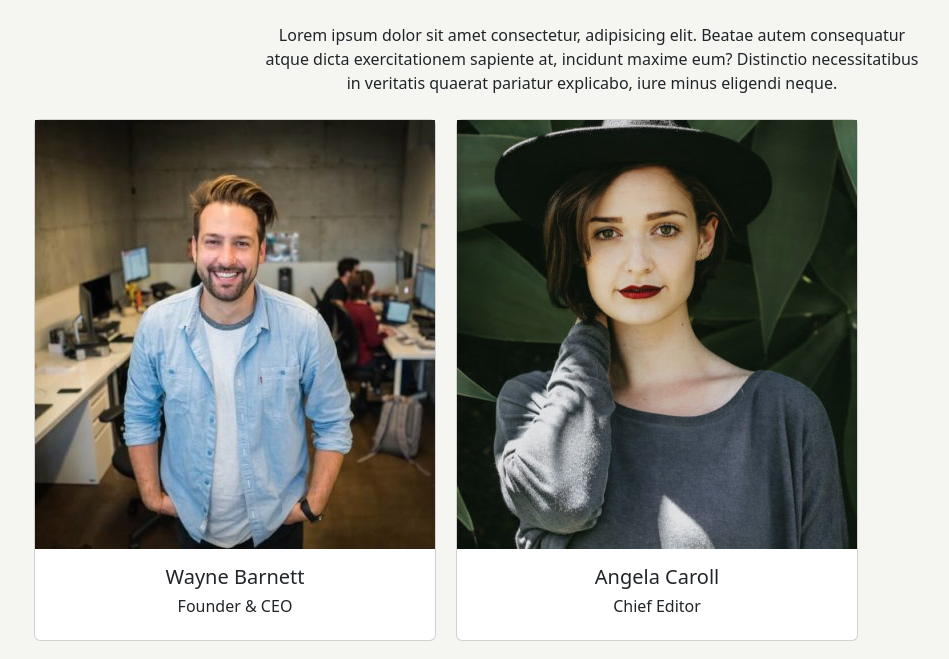
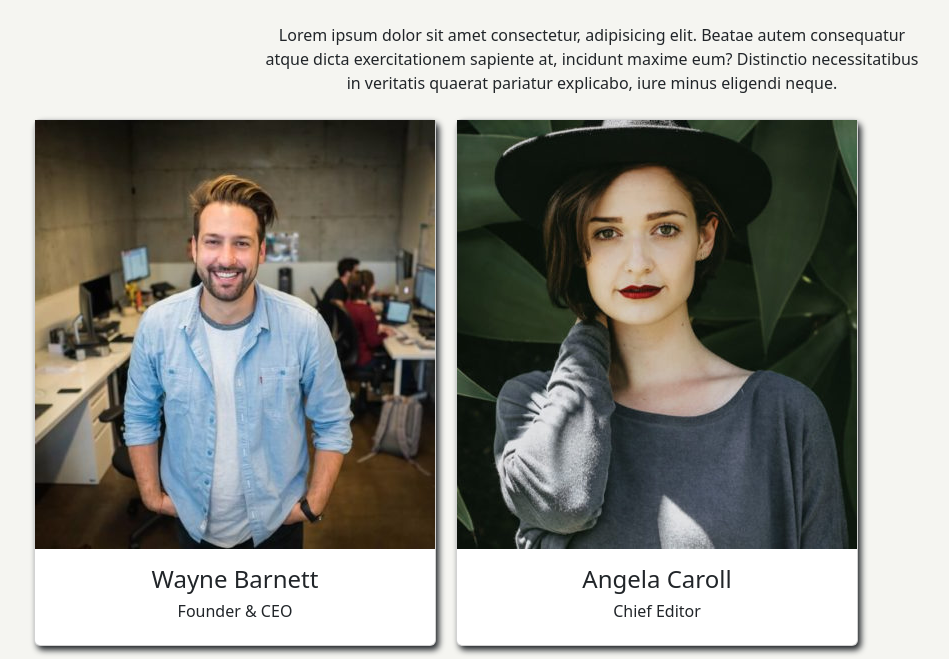
Before and after one commit to FrancescoCauzzi/js-our-team, a plain HTML site: page index.html in a window 1280 px wide. Shown: the part 121-780 px from the top of the page, without its empty margins (48-997 px from the left). Drawn offline with nearby package versions, Linux system fonts and the light colour scheme.

Commit message:
feat: aggiunti commenti

```diff
--- a/css/style.css
+++ b/css/style.css
@@ -10,6 +10,7 @@ body {
 
 .__output-div {
   gap: 20px;
+  /* box-shadow: 2px 4px 6px; */
 }
 
 p {
--- a/js/script.js
+++ b/js/script.js
@@ -78,7 +78,8 @@ function printTeamInfoInPage(team, containerEl) {
     myLi.innerHTML = `Worker ${i + 1}: `;
     for (const key in worker) {
       let mySpan = document.createElement("span");
-      mySpan.innerHTML = `${key}: ${worker[key]} `;
+      // altro metodo element.innerHTML += `${key}: ${worker[key]}`
+      mySpan.innerHTML = ` ${key}: ${worker[key]}`;
       myLi.append(mySpan);
     }
     containerEl.append(myLi);
@@ -99,22 +100,27 @@ function printTeamInfoInPage(team, containerEl) {
 
 function generateCards(arr, containerEl) {
   for (let i = 0; i < arr.length; i++) {
+    // creo l'elemento div con la classe card di BS
     let myCardDiv = document.createElement("div");
     myCardDiv.classList.add("card");
     myCardDiv.style.width = `calc(100% / 3 * 1 - (20px / 3 *2));`;
-    let img = document.createElement("img");
-    img.setAttribute("src", `img/${arr[i].image}`);
-    myCardDiv.append(img);
+    myCardDiv.style.boxShadow = "3px 4px 6px";
     containerEl.append(myCardDiv);
+    // creo l'immagine da appendere all'elemento card e lo appendo al dic 'card'
+    let imgEl = document.createElement("img");
+    imgEl.setAttribute("src", `img/${arr[i].image}`);
+    myCardDiv.append(imgEl);
+    // creo l'elemento cardBody 'div' da appendere all'elemento di classe 'card'
     let cardBodyEl = document.createElement("div");
     cardBodyEl.classList.add("card-body");
     cardBodyEl.style.textAlign = "center";
     myCardDiv.append(cardBodyEl);
-    let cardBodyTitleEl = document.createElement("h5");
+    // creo l'elemento h4 e lo appendo all'elem 'cardBody'
+    let cardBodyTitleEl = document.createElement("h4");
     cardBodyTitleEl.innerHTML = `${arr[i].name}`;
     cardBodyEl.append(cardBodyTitleEl);
+    // creao l'elemento h6 e idem come sopra
     let cardBodySubTitle = document.createElement("h6");
-
     cardBodySubTitle.innerHTML = `${arr[i].role}`;
     cardBodyEl.append(cardBodySubTitle);
   }
```
